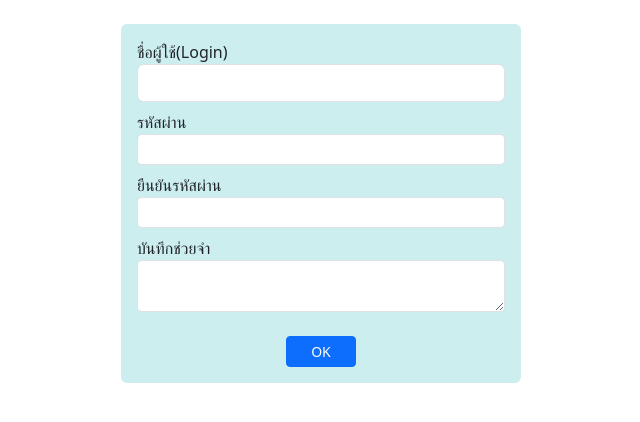
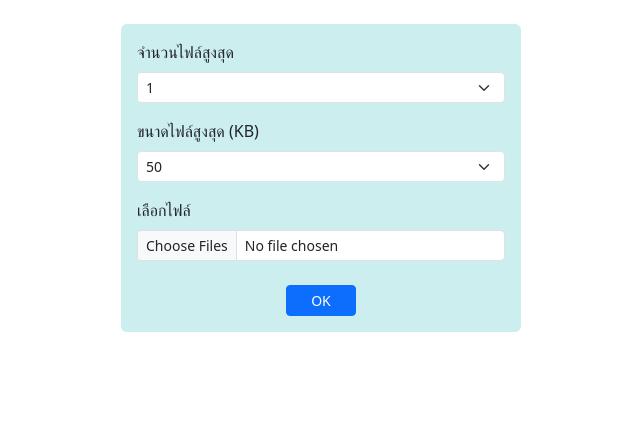
Before and after one commit to ttttontoey/app0, a React (Create React App) app: page / in a window 1280 px wide. Shown: the top 422 px of the page, without its empty margins (319-959 px from the left). Built offline with nearby package versions, Linux system fonts and the light colour scheme.

Commit message:
FormSelectFile

```diff
--- a/src/App.js
+++ b/src/App.js
@@ -1,7 +1,8 @@
 import React from 'react';
-import FormText from './form-text';
+// import FormText from './form-text';
+import FormSelectFile from './form-select-file';
 export default function App() {
-  return <FormText />;
+  return <FormSelectFile />;
 }
 
 
--- /dev/null
+++ b/src/form-select-file.js
@@ -0,0 +1,60 @@
+import React from 'react'
+
+export default function FormSelectFile() {
+    const inputFile = React.useRef()
+    const selectMaxNumFiles = React.useRef()
+    const selectMaxSize = React.useRef()
+    let maxNumfiles = [1,2,3,4,5]
+    let maxFileSize = [50, 100, 200, 500, 1000]
+    const onClickButton = () => {
+        let maxNumFiles = selectMaxNumFiles.current.value
+        let maxSize = selectMaxSize.current.value
+        if (inputFile.current.files.length > maxNumFiles) {
+            alert(`เลือกได้ไม่เกิน ${maxNumFiles} ไฟล์`)
+            return
+        }
+        for (let f of inputFile.current.files) {
+            if (f.size > maxSize * 1000) {
+                alert(`ไฟล์ ${f.name} มีขนาดเกิน ${maxSize} KB`)
+                return
+            }
+        }
+        alert('Files OK')
+    }
+
+    return (
+        <div className="mt-4 mx-auto p-3 rounded"style={{ width:'400px', background:'#cee'}}>
+            <form>
+                <div className="form-group mb-3">
+                    <label htmlFor="maxNumFiles" className="form-label">จำนวนไฟล์สูงสุด</label>
+                    <select id="maxNumFiles" className="form-select form-select-sm" ref={selectMaxNumFiles}>
+                    {
+                        maxNumfiles.map(i => {
+                        return <option value={i}>{i}</option>
+                    })
+                    }
+                    </select>
+                </div>
+                <div className="form-group mb-3">
+                    <label htmlFor="maxFileSize" className="form-label">ขนาดไฟล์สูงสุด (KB)</label>
+                    <select id="maxFileSize" className="form-select form-select-sm" ref={selectMaxSize}>
+                    {
+                        maxFileSize.map(i => {
+                        return <option value={i}>{i}</option>
+                        })
+                    }
+                    </select>
+                    </div>
+                <div className="form-group mb-3">
+                    <label htmlFor="file" className="form-label">เลือกไฟล์</label>
+                    <input type="file" id="file" accept="image/*" className="form-control form-control-sm" ref={inputFile} multiple/>
+                </div>
+                <div className="text-center mt-4">
+                    <button type="button" className="btn btn-sm btn-primary px-4"
+                        onClick={onClickButton}>OK
+                    </button>
+                </div>
+            </form>
+        </div>
+    )
+}
```
